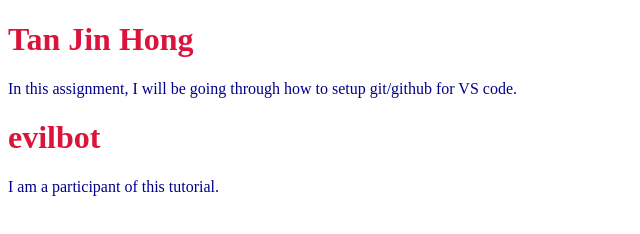
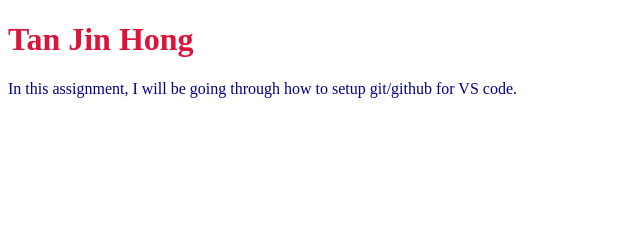
Before and after one commit to evil-bot-gif/Demo_File, a plain HTML site: page index.html in a window 1280 px wide. Shown: the whole page, without its empty margins (0-640 px from the left). Drawn offline with Linux system fonts and the light colour scheme.

Commit message:
Revert "merge image folder to master "

```diff
--- a/index.html
+++ b/index.html
@@ -12,11 +12,5 @@
     <p style="color: darkblue;">
         In this assignment, I will be going through how to setup git/github for VS code.
     </p>
-    <h1 style="color: crimson;">
-        evilbot
-    </h1>
-    <p style="color: darkblue;">
-        I am a participant of this tutorial.
-    </p>
 </body>
 </html>
```
Also changed, not shown: image folder/Thresh-Classic.jpg (deleted).
